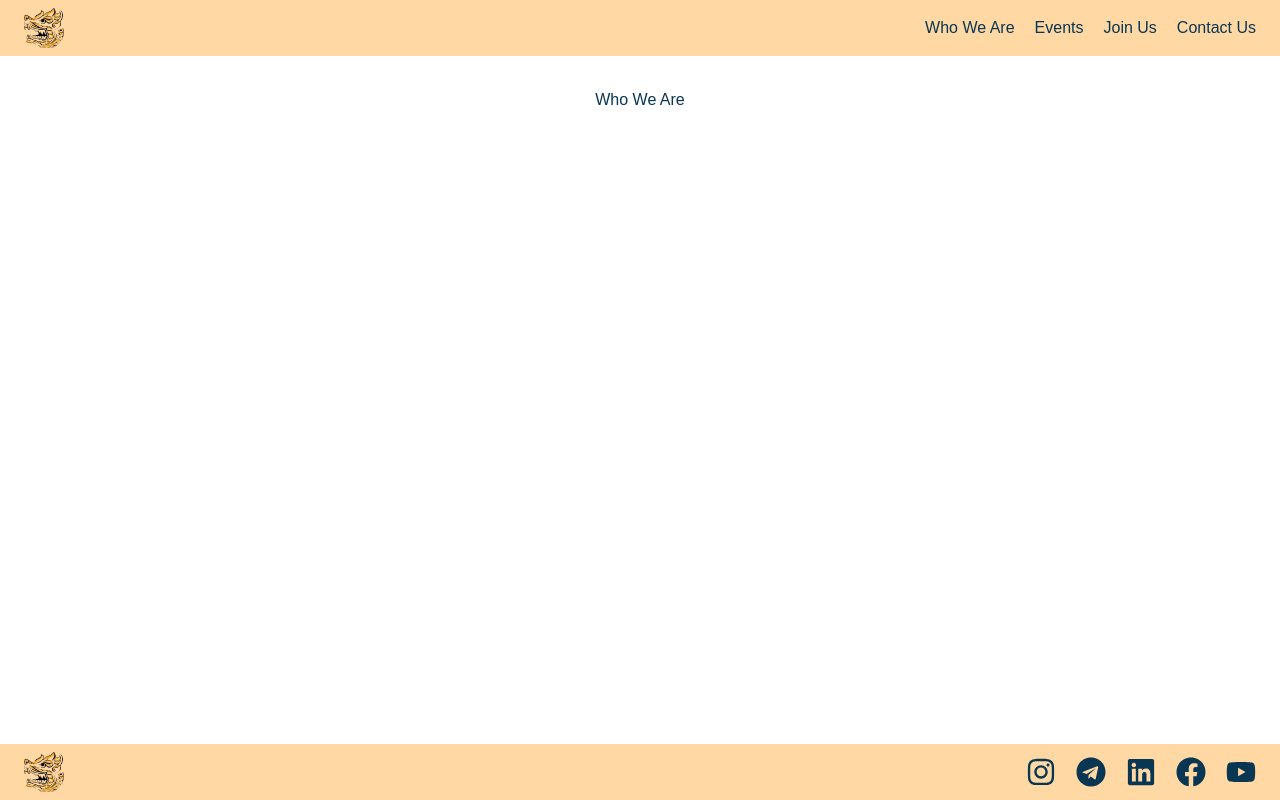
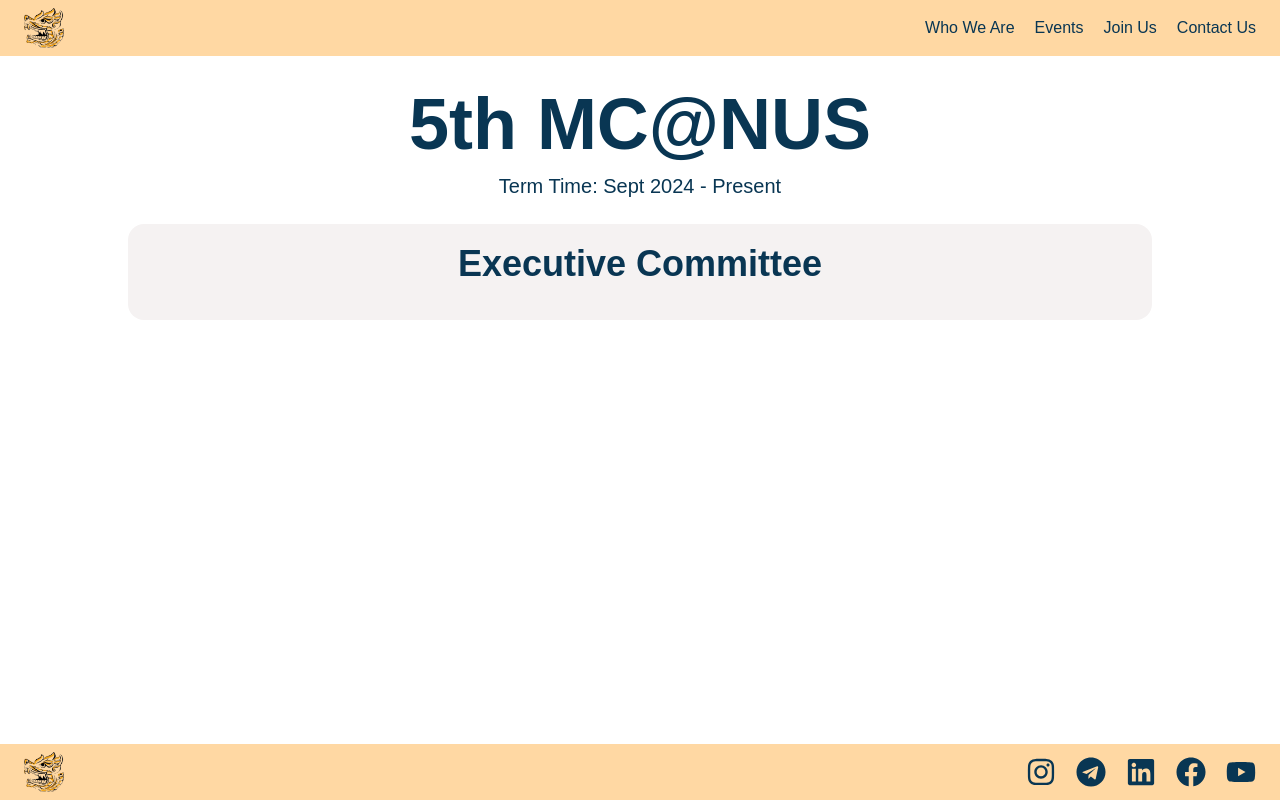
Before and after one commit to ZweZeya/mcnus, a Next.js app: page /about in a window 1280 px wide. Built offline with nearby package versions, Linux system fonts and the light colour scheme; a web font is replaced by a local one.

Commit message:
exco page wip

```diff
--- a/src/app/about/page.tsx
+++ b/src/app/about/page.tsx
@@ -1,9 +1,13 @@
+import ExcoDetails from "../components/about/ExcoDetails";
+import ContentBox from "../components/common/ContentBox";
 import PageLayout from "../components/layout/PageLayout"
+import S from "../utils/constantString";
 
 const AboutPage = () => {
     return (
         <PageLayout>
-            Who We Are
+            <ContentBox title={S.exco} content={S.excoTermTime} />
+            <ExcoDetails />
         </PageLayout>
     )
 }
--- /dev/null
+++ b/src/app/components/about/ExcoDetails.tsx
@@ -0,0 +1,22 @@
+import { promises as fs } from 'fs';
+import ColouredContentBox from "../common/ColouredContentBox";
+import S from "@/app/utils/constantString";
+
+interface ExcoMember {
+    name: string;
+}
+
+const ExcoDetails = async ()  => {
+    const filePath = process.cwd() + '/src/data/exco.json';
+    const file = await fs.readFile(filePath, 'utf8');
+    const data: ExcoMember[] = JSON.parse(file);
+    console.log(data);
+
+    return (
+        <ColouredContentBox className="w-full text-center" title={S.executiveCommittee}>
+
+        </ColouredContentBox>
+    )
+}
+
+export default ExcoDetails;
--- /dev/null
+++ b/src/app/components/about/ExcoMemberCard.tsx
@@ -0,0 +1,7 @@
+const ExcoMemberCard = () => {
+    return (
+        <div></div>
+    )
+}
+
+export default ExcoMemberCard;
--- a/src/app/components/common/recruitment/RecruitmentCarousel.tsx
+++ b/src/app/components/common/recruitment/RecruitmentCarousel.tsx
@@ -12,7 +12,7 @@
 const RecruitmentCarouselCard: React.FC<{title: string, content: string}> = ({title, content}) => {
     return (
         <CarouselItem>
-            <ColouredContentBox title={title} className="text-center">
+            <ColouredContentBox title={title} className="text-center py-11">
                 <Text>{content}</Text>
             </ColouredContentBox>
         </CarouselItem>
--- a/src/app/utils/constantString.ts
+++ b/src/app/utils/constantString.ts
@@ -35,6 +35,9 @@
     subcomDescription: "Really excited to have you onboard the planning team. Kindly fill in the sign up form here and we will get in touch with you shortly.",
     excoTitle: "Step up as an ExCo member",
     excoDescription: "ExCo signups for this AY have been closed. Please keep a look out for recruitment for 6th MCNUS ExCo. In the meantime, do consider joining as a member or a subcommittee member.",
+    exco: "5th MC@NUS",
+    excoTermTime: "Term Time: Sept 2024 - Present",
+    executiveCommittee: "Executive Committee",
 }
 
 export default STRING_CONSTANTS;
--- /dev/null
+++ b/src/data/exco.json
@@ -0,0 +1,4 @@
+[
+    {"name": "Zwe Zeya"},
+    {"name": "Swan Thet Myo Thaw"}
+]
```
